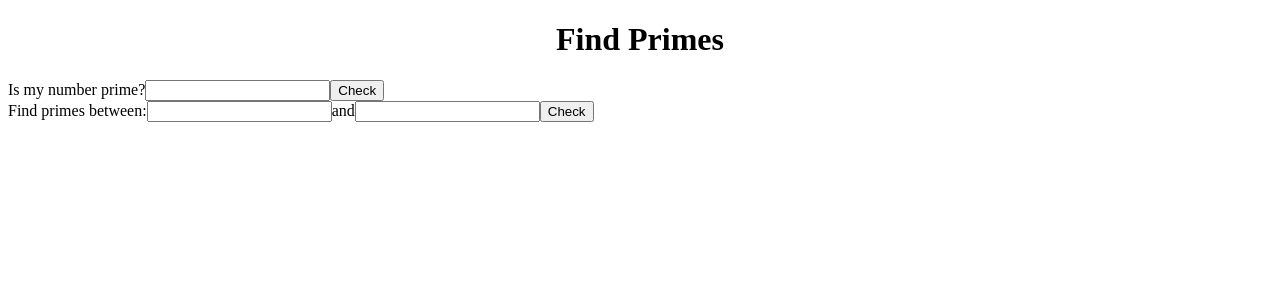
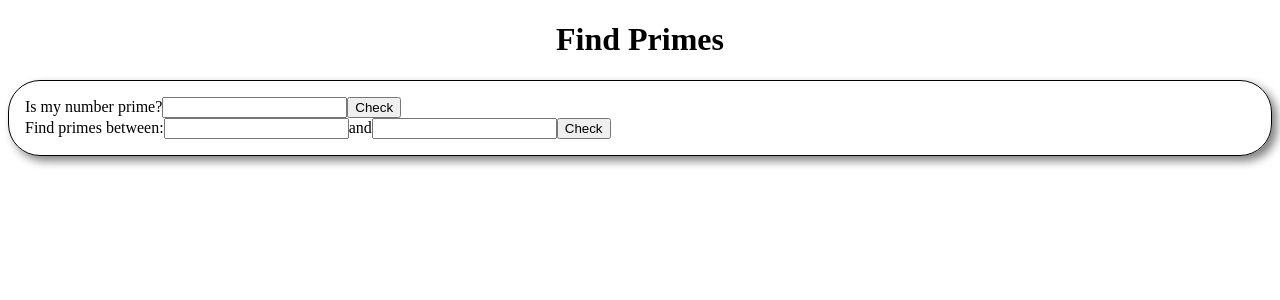
Before and after one commit to KrisztinaBrczan/Primes, a React (Vite) app: page / in a window 1280 px wide. Shown: the top 300 px of the page. Built offline with nearby package versions, Linux system fonts and the light colour scheme.

Commit message:
create basic container

```diff
--- a/src/App.tsx
+++ b/src/App.tsx
@@ -1,11 +1,11 @@
 import Header from "./components/Header";
-import InputContainer from "./components/InputContainer";
+import MainContainer from "./components/MainContainer";
 
 export default function App() {
   return (
     <>
       <Header />
-      <InputContainer />
+      <MainContainer />
     </>
   );
 }
--- /dev/null
+++ b/src/components/MainContainer.tsx
@@ -0,0 +1,20 @@
+import InputContainer from "./InputContainer";
+import styled from "styled-components";
+
+const Container = styled.div`
+  border: 1px solid black;
+  border-radius: 2em;
+  padding: 1em;
+  margin: auto;
+  box-shadow: 5px 5px 10px grey;
+`;
+
+export default function MainContainer() {
+  return (
+    <>
+      <Container>
+        <InputContainer />
+      </Container>
+    </>
+  );
+}
```
